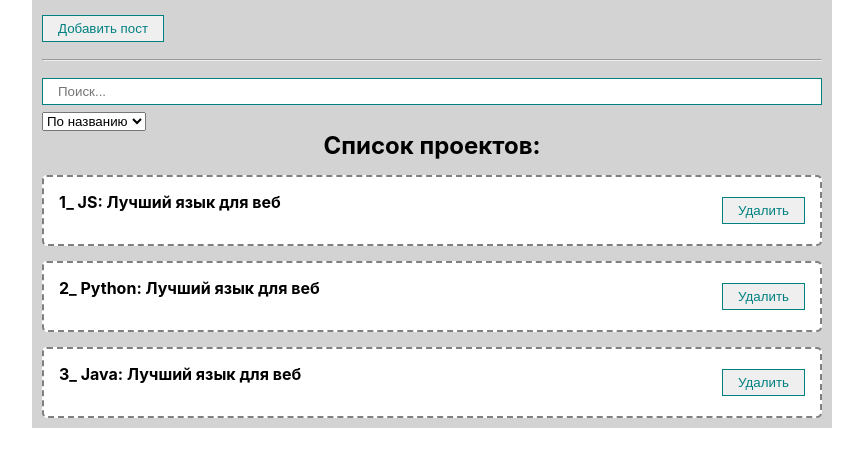
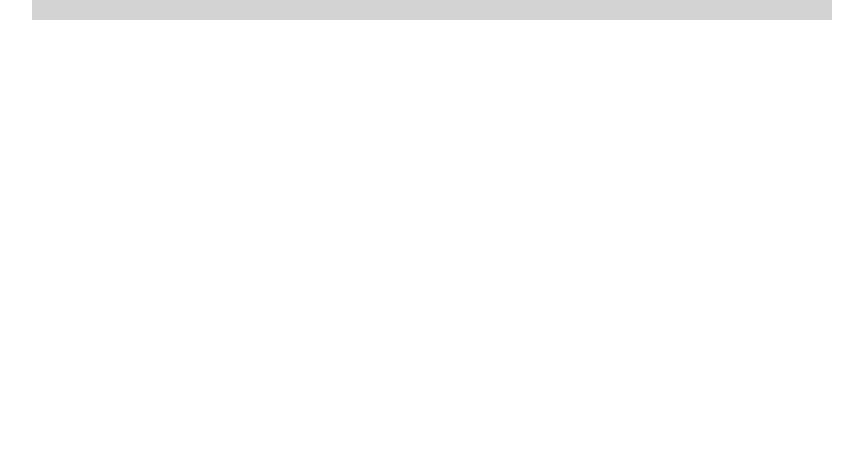
Before and after one commit to skidan29/react-course, a React (Create React App) app: page / in a window 1280 px wide. Shown: the top 466 px of the page, without its empty margins (208-1071 px from the left). Built offline with nearby package versions, Linux system fonts and the light colour scheme.

Commit message:
1.30 Модальное окно (yml)

```diff
--- a/src/App.js
+++ b/src/App.js
@@ -9,54 +9,54 @@ import {MyButton} from "./components/UI/button/MyButton";
 
 function App() {
 
-    const [posts, setPosts] = useState([
-        {id: 1, title: 'JS', body: 'Лучший язык для веб'},
-        {id: 2, title: 'Python', body: 'Лучший язык для веб'},
-        {id: 3, title: 'Java', body: 'Лучший язык для веб'}
-
-    ]);
-    let [visibleModal, setVisibleModal] = useState(false);
-    const createPost = (post) => {
-        setPosts([...posts, post]);
-        setVisibleModal(false);
-    }
-
-    const removePost = (post) => {
-        setPosts(posts.filter(p => p.id !== post.id));
-    }
-
-    const [filter, setFilter] = useState({sort: '', query: ''});
-
-    const sortedPost = useMemo(() => {
-        if (filter.sort) {
-            return [...posts].sort((a, b) => a[filter.sort].localeCompare(b[filter.sort]));
-        }
-        return posts;
-
-    }, [filter.sort, posts]);
-
-    const sortedAndFilteredPost = useMemo(() => {
-        if (filter.query) {
-            return sortedPost.filter(post => post.title.toLowerCase().includes(filter.query.toLowerCase()));
-        }
-        return [...sortedPost];
-    }, [filter.query, posts]);
+    // const [posts, setPosts] = useState([
+    //     {id: 1, title: 'JS', body: 'Лучший язык для веб'},
+    //     {id: 2, title: 'Python', body: 'Лучший язык для веб'},
+    //     {id: 3, title: 'Java', body: 'Лучший язык для веб'}
+    //
+    // ]);
+    // let [visibleModal, setVisibleModal] = useState(false);
+    // const createPost = (post) => {
+    //     setPosts([...posts, post]);
+    //     setVisibleModal(false);
+    // }
+    //
+    // const removePost = (post) => {
+    //     setPosts(posts.filter(p => p.id !== post.id));
+    // }
+    //
+    // const [filter, setFilter] = useState({sort: '', query: ''});
+    //
+    // const sortedPost = useMemo(() => {
+    //     if (filter.sort) {
+    //         return [...posts].sort((a, b) => a[filter.sort].localeCompare(b[filter.sort]));
+    //     }
+    //     return posts;
+    //
+    // }, [filter.sort, posts]);
+    //
+    // const sortedAndFilteredPost = useMemo(() => {
+    //     if (filter.query) {
+    //         return sortedPost.filter(post => post.title.toLowerCase().includes(filter.query.toLowerCase()));
+    //     }
+    //     return [...sortedPost];
+    // }, [filter.query, posts]);
 
     return (
         <div className="App">
 
-            <MyButton onClick={() => setVisibleModal(true)}>Добавить пост</MyButton>
+            {/*<MyButton onClick={() => setVisibleModal(true)}>Добавить пост</MyButton>*/}
 
-            <MyModal visible={visibleModal} setVisible = {setVisibleModal}>
-                <PostForm create={createPost}/>
-            </MyModal>
+            {/*<MyModal visible={visibleModal} setVisible = {setVisibleModal}>*/}
+            {/*    <PostForm create={createPost}/>*/}
+            {/*</MyModal>*/}
 
-            <hr style={{margin: '12px 0'}}/>
+            {/*<hr style={{margin: '12px 0'}}/>*/}
 
-            <PostFilter filter={filter} setFilter={e => setFilter(e)}/>
+            {/*<PostFilter filter={filter} setFilter={e => setFilter(e)}/>*/}
 
 
-            <PostList posts={sortedAndFilteredPost} remove={removePost} title='Список проектов'/>
+            {/*<PostList posts={sortedAndFilteredPost} remove={removePost} title='Список проектов'/>*/}
 
         </div>
     );
```
